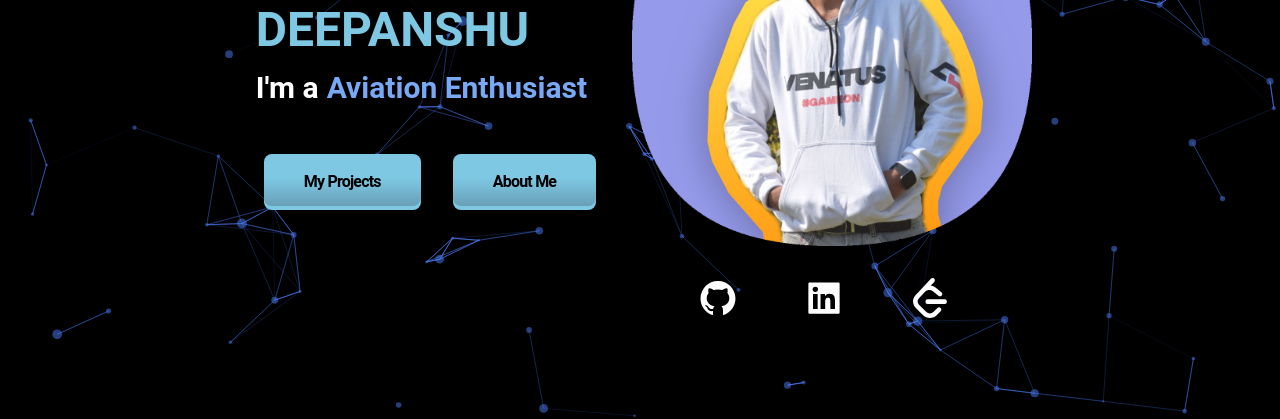
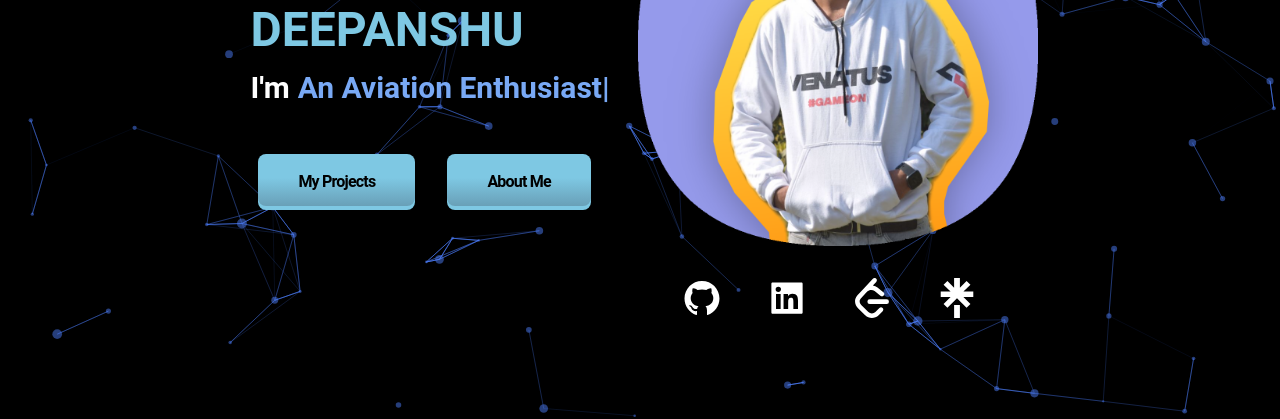
Before and after one commit to Deepanshu380/Portfolio, a React (Create React App) app: page / in a window 1280 px wide. Shown: the part 383-802 px from the top of the page. Built offline with nearby package versions, Linux system fonts and the light colour scheme.

Commit message:
added Linktree

```diff
--- a/src/components/Hero/Hero.js
+++ b/src/components/Hero/Hero.js
@@ -1,11 +1,11 @@
 import ReactTyped from "react-typed";
-import { Link } from 'react-scroll';
+import { Link } from "react-scroll";
 import {
   AiFillGithub,
   AiFillLinkedin,
   AiOutlineInstagram,
 } from "react-icons/ai";
-import { SiLeetcode } from "react-icons/si";
+import { SiLeetcode, SiLinktree } from "react-icons/si";
 
 // const Hero = () => {
 //   return (
@@ -114,13 +114,13 @@ const Hero = () => {
           DEEPANSHU
         </p>
         <div className="flex font-bold text-2xl md:text-3xl p-2 justify-center md:justify-normal">
-          <p className="hidden md:block">I'm a</p>
+          <p className="hidden md:block">I'm</p>
           <ReactTyped
             className="pl-2 text-[#79A9F5]"
             strings={[
-              "Web Developer",
-              "Frontend Developer",
-              "Aviation Enthusiast",
+              "A Web Developer",
+              "A Frontend Developer",
+              "An Aviation Enthusiast",
             ]}
             typeSpeed={50}
             backSpeed={40}
@@ -179,7 +179,6 @@ const Hero = () => {
             <AiFillLinkedin
               size={40}
               className="  hover:scale-125 ease-in-out duration-500 w-[30px] h-[30px] xs:w-[40px] xs:h-[40px]"
-
             />
           </a>
           <a
@@ -187,11 +186,22 @@ const Hero = () => {
             target="_blank"
             rel="noreferrer"
           >
-           <SiLeetcode
-            size={40}
-            className=" hover:scale-125 ease-in-out duration-500 w-[30px]
+            <SiLeetcode
+              size={40}
+              className=" hover:scale-125 ease-in-out duration-500 w-[30px]
             h-[30px] xs:w-[40px] xs:h-[40px]"
-             />
+            />
+          </a>
+
+          <a
+            href="https://linktr.ee/Deepanshu380"
+            target="_blank"
+            rel="noreferrer"
+          >
+            <SiLinktree
+              size={40}
+              className="  hover:scale-125 ease-in-out duration-500 w-[30px] h-[30px] xs:w-[40px] xs:h-[40px]"
+            />
           </a>
         </div>
       </div>
```
